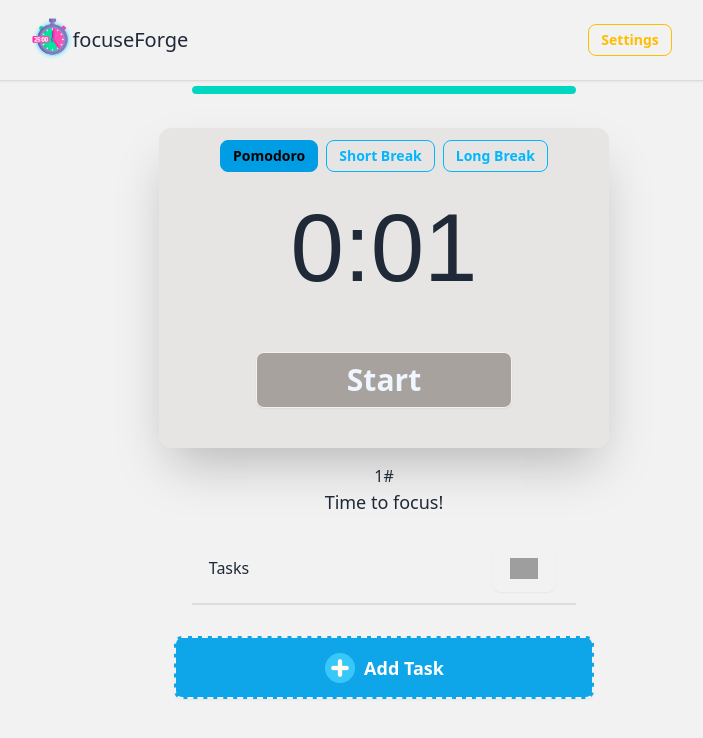
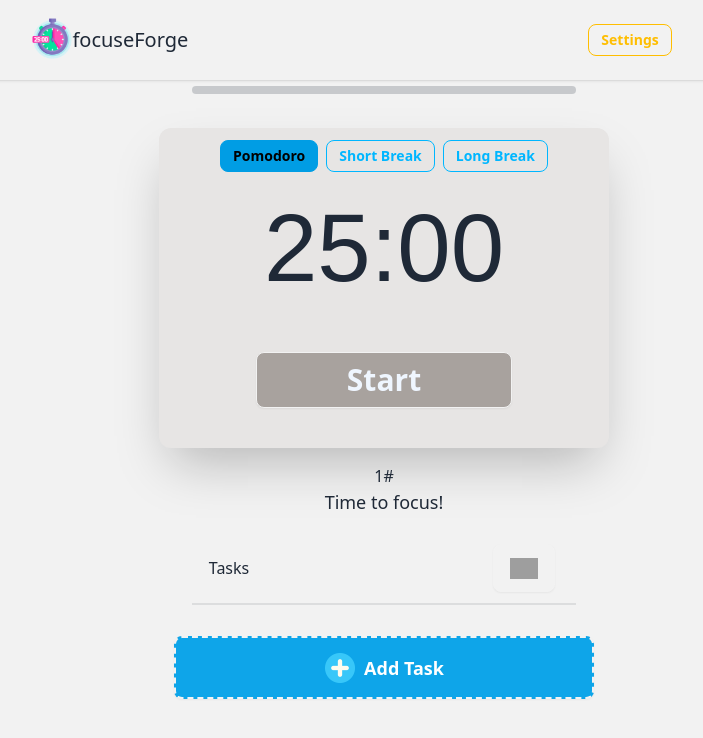
Before and after one commit to stefanpython/focuseForgePomodoro, a React (Vite) app: page / in a window 1280 px wide. Shown: the top 738 px of the page, without its empty margins (256-959 px from the left). Built offline with nearby package versions, Linux system fonts and the light colour scheme; grey boxes are pictures that could not be loaded; a web font is replaced by a local one.

Commit message:
Add confirmation window for delete task button

```diff
--- a/src/components/Clock.tsx
+++ b/src/components/Clock.tsx
@@ -19,7 +19,7 @@ const Clock: React.FC<ClockProps> = ({ formData }) => {
 
   // Update timeLeft when formData changes
   useEffect(() => {
-    setTimeLeft(1);
+    setTimeLeft(formData.pomodoro * 60);
   }, [formData]);
 
   // Increment round by 1 after going through a pomodoro + short/long break
--- a/src/components/Tasks.tsx
+++ b/src/components/Tasks.tsx
@@ -131,10 +131,18 @@ const Tasks = () => {
 
   // Handle delete button in edit form
   const handleDeleteTask = (index: number) => {
-    const updatedTasks = tasks.filter((_, i) => i !== index);
-    setTasks(updatedTasks);
-    localStorage.setItem("tasks", JSON.stringify(updatedTasks));
-    setShowTaskForm(false);
+    const confrimation = window.confirm(
+      "Are you sure you want to delete task?"
+    );
+
+    if (confrimation) {
+      const updatedTasks = tasks.filter((_, i) => i !== index);
+      setTasks(updatedTasks);
+      localStorage.setItem("tasks", JSON.stringify(updatedTasks));
+      setShowTaskForm(false);
+    } else {
+      return;
+    }
   };
 
   // Handle clear all tasks button
```
